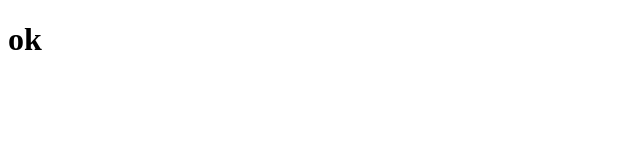
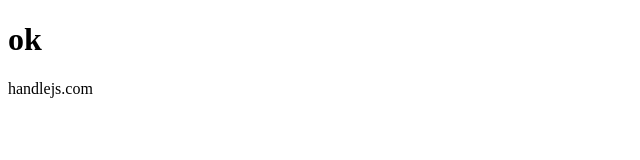
Before and after one commit to handlejs/handlejs, a plain HTML site: page index.html in a window 1280 px wide. Shown: the whole page, without its empty margins (0-640 px from the left). Drawn offline with Linux system fonts and the light colour scheme.

Commit message:
test commit

```diff
--- a/index.html
+++ b/index.html
@@ -8,5 +8,6 @@
 </head>
 <body>
   <h1>ok</h1>
+  <p>handlejs.com</p>
 </body>
 </html>
```
